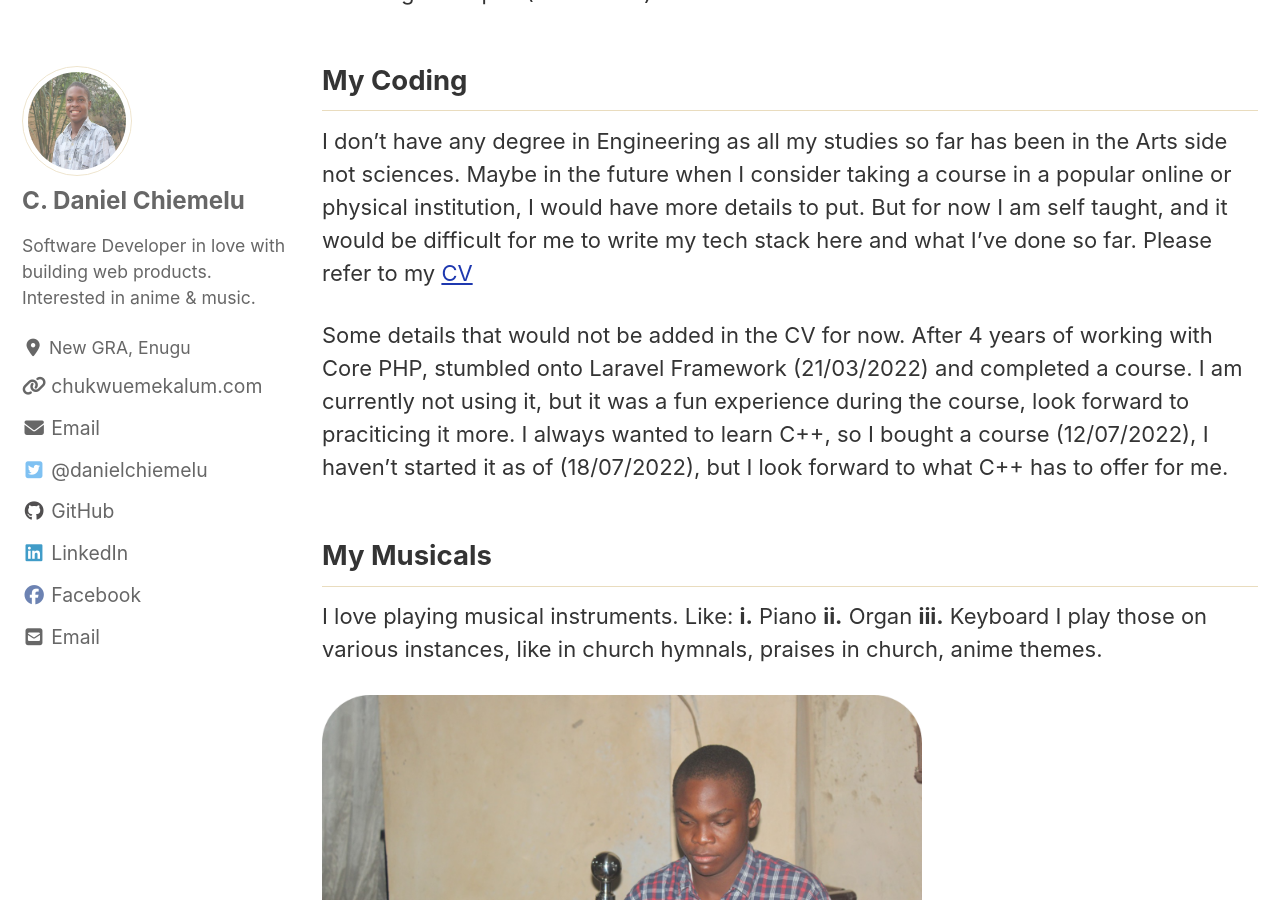
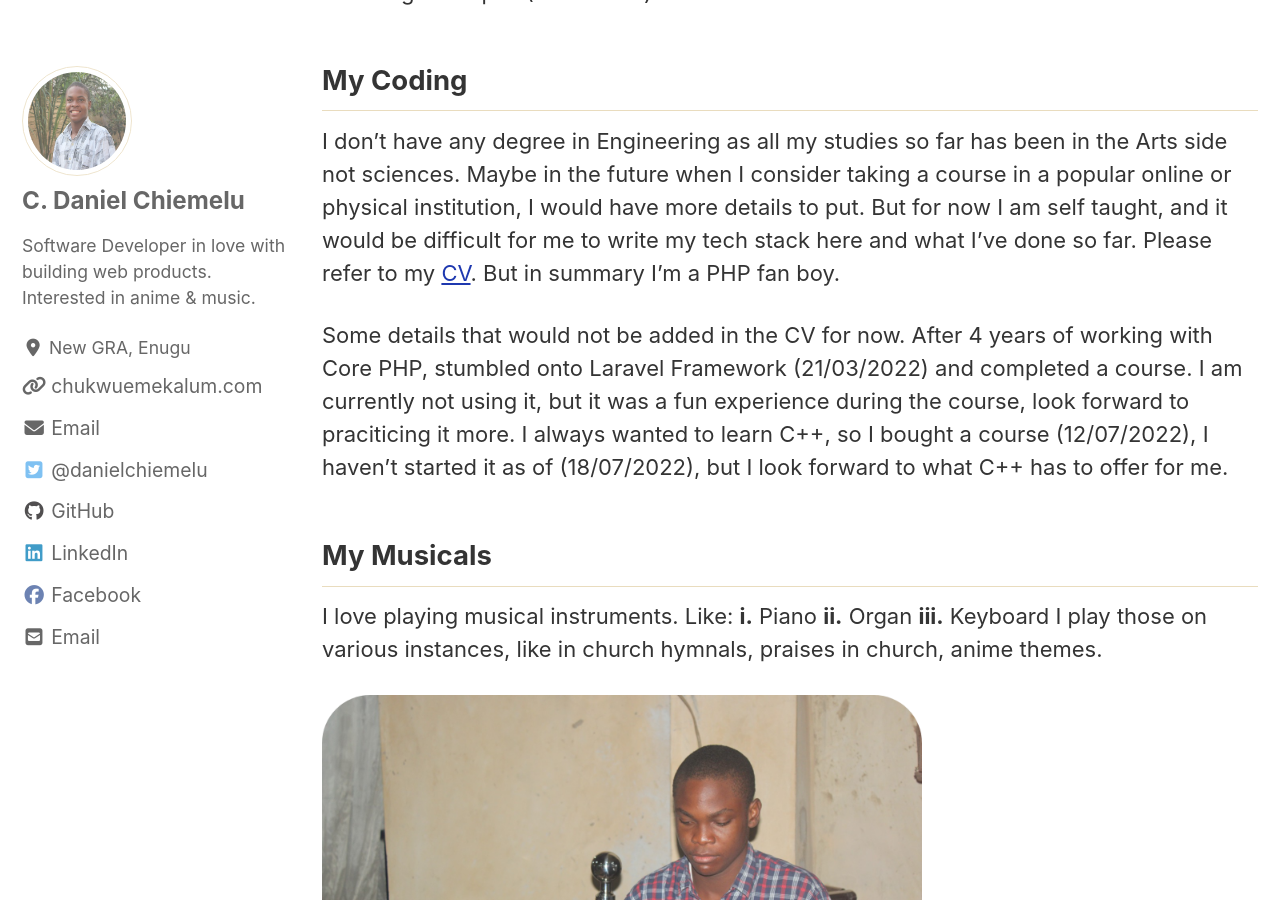
Before and after one commit to Chukwuemekalum/chukwuemekalum.github.io, a Jekyll site: the page built from _pages/home.md, in a window 1280 px wide and 900 px high, scrolled down 1270 px. Built offline with Jekyll 4.4.1, drawn with Linux system fonts in a browser that asks for light colours; cached includes are drawn as plain includes; nearby versions of some CDN libraries.

Commit message:
New Changes

```diff
--- a/_pages/home.md
+++ b/_pages/home.md
@@ -19,7 +19,7 @@ I was in Arts in my Secondary School (Highschool) at [Federal Government College
 
 ## My Coding
 
-I don't have any degree in Engineering as all my studies so far has been in the Arts side not sciences. Maybe in the future when I consider taking a course in a popular online or physical institution, I would have more details to put. But for now I am self taught, and it would be difficult for me to write my tech stack here and what I've done so far. Please refer to my [CV]({{site.author.cv}}){:target="_blank"}
+I don't have any degree in Engineering as all my studies so far has been in the Arts side not sciences. Maybe in the future when I consider taking a course in a popular online or physical institution, I would have more details to put. But for now I am self taught, and it would be difficult for me to write my tech stack here and what I've done so far. Please refer to my [CV]({{site.author.cv}}){:target="_blank"}. But in summary I'm a PHP fan boy.
 
 Some details that would not be added in the CV for now. After 4 years of working with Core PHP, stumbled onto Laravel Framework (21/03/2022) and completed a course. I am currently not using it, but it was a fun experience during the course, look forward to praciticing it more. I always wanted to learn C++, so I bought a course (12/07/2022), I haven't started it as of (18/07/2022), but I look forward to what C++ has to offer for me.
 
```
